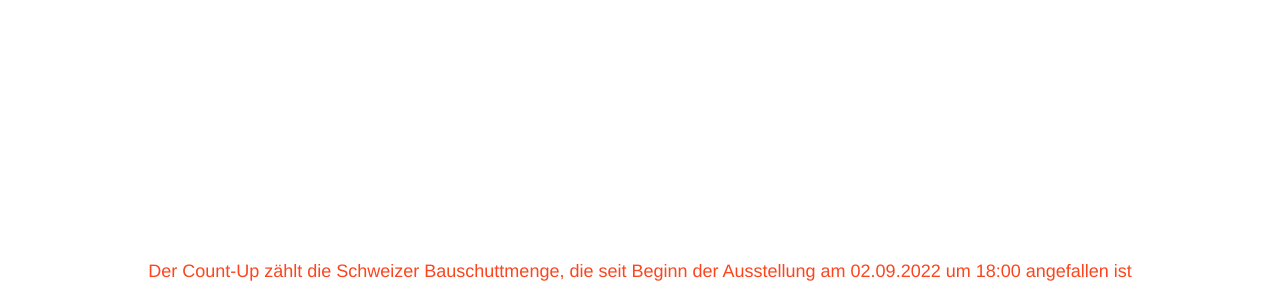
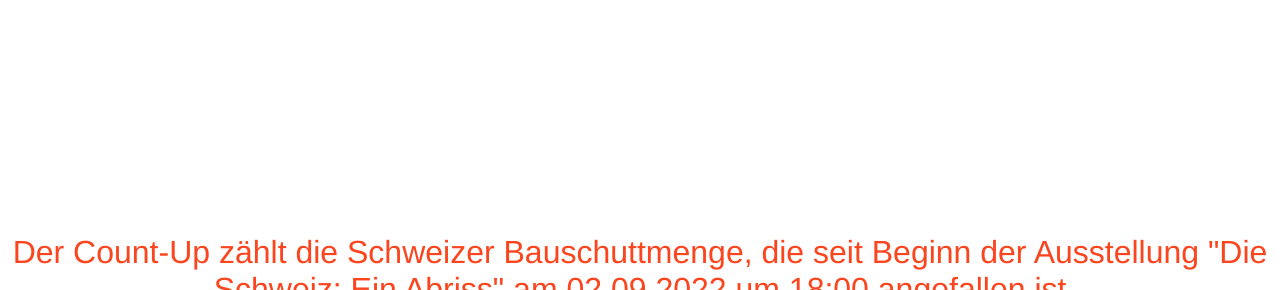
Before and after one commit to r007d/countup, a plain HTML site: page index.html in a window 1280 px wide. Shown: the part 49-339 px from the top of the page. Drawn offline with Linux system fonts and the light colour scheme.

Commit message:
Update index.html

```diff
--- a/index.html
+++ b/index.html
@@ -21,7 +21,7 @@
             width: fit-content; /* Let the container fit the content */
         }
         #description {
-            font-size: 18px; /* Fixed font size for the description */
+            font-size: 2.5vw; /* 25% of the size of the counter */
             margin-bottom: 1vw; /* Space between description and counter */
         }
         #counter {
@@ -32,7 +32,7 @@
 <body>
     <div id="counter-container">
         <div id="description">
-            Der Count-Up zählt die Schweizer Bauschuttmenge, die seit Beginn der Ausstellung am 02.09.2022 um 18:00 angefallen ist
+            Der Count-Up zählt die Schweizer Bauschuttmenge, die seit Beginn der Ausstellung "Die Schweiz: Ein Abriss" am 02.09.2022 um 18:00 angefallen ist
         </div>
         <div id="counter">0 kg</div>
     </div>
@@ -42,4 +42,32 @@
         function adjustFontSize() {
             const windowWidth = window.innerWidth;
             const counterFontSize = windowWidth * 0.1; // 10% of the window width for counter
-            document.getElementById("counter").style.fontSize = counterFontSize
+            document.getElementById("counter").style.fontSize = counterFontSize + "px";
+            document.getElementById("description").style.fontSize = (counterFontSize / 4) + "px"; // 25% of the counter font size for description
+        }
+
+        // Set the target date and time (2nd September 2022 at 18:00:00 CET)
+        const targetDate = new Date("2022-09-02T18:00:00+02:00");
+        let kgCounter = 0;
+
+        function updateCounter() {
+            const currentDate = new Date();
+            const timeDifference = (currentDate - targetDate) / 1000;
+            kgCounter = Math.floor(timeDifference * 539);
+
+            // Update the counter text with thousands separator using apostrophes
+            document.getElementById("counter").textContent = kgCounter.toString().replace(/\B(?=(\d{3})+(?!\d))/g, "'") + " kg";
+        }
+
+        // Update the counter every second
+        setInterval(updateCounter, 1000);
+
+        // Initial update
+        adjustFontSize();
+        updateCounter();
+
+        // Adjust font sizes on window resize
+        window.addEventListener("resize", adjustFontSize);
+    </script>
+</body>
+</html>
```
